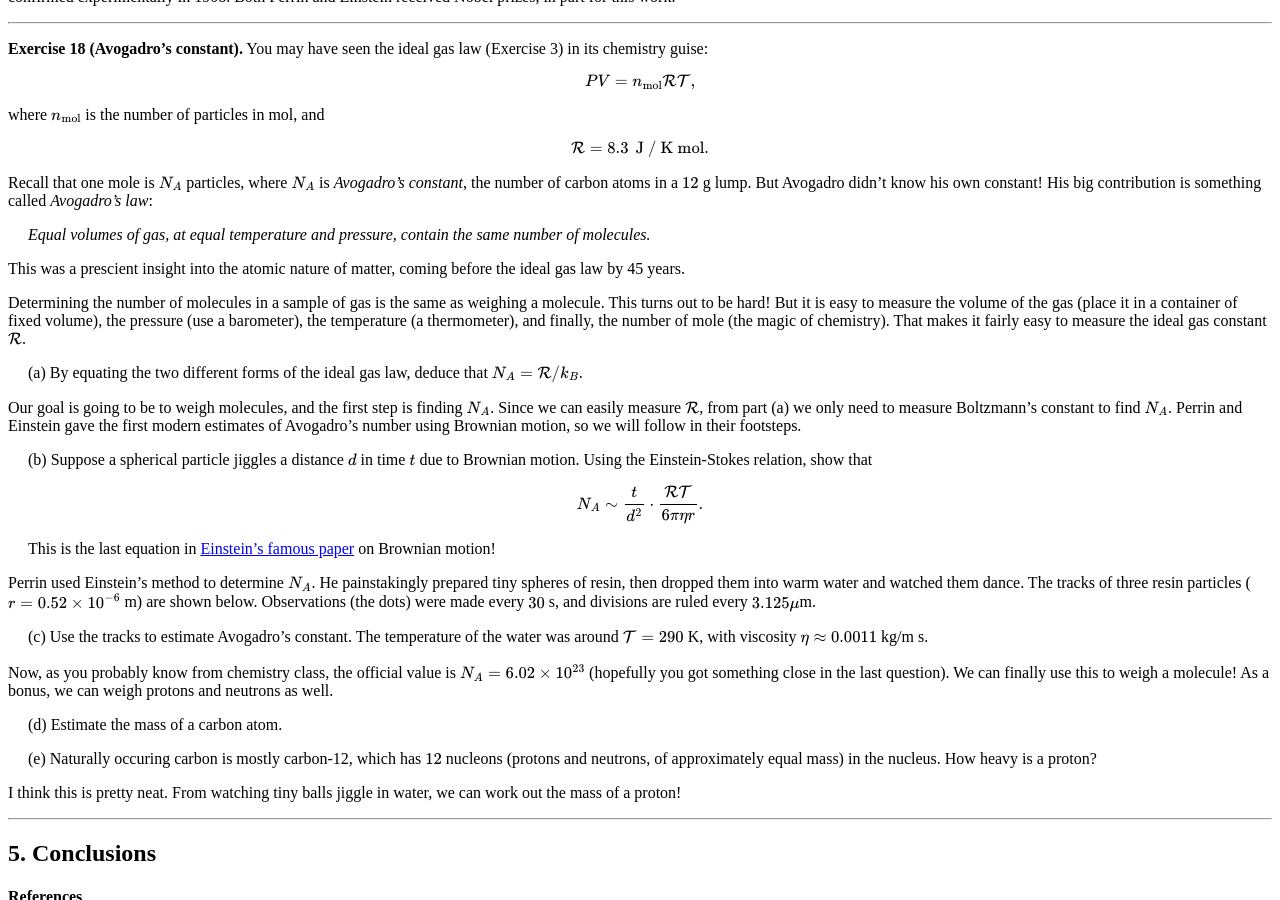
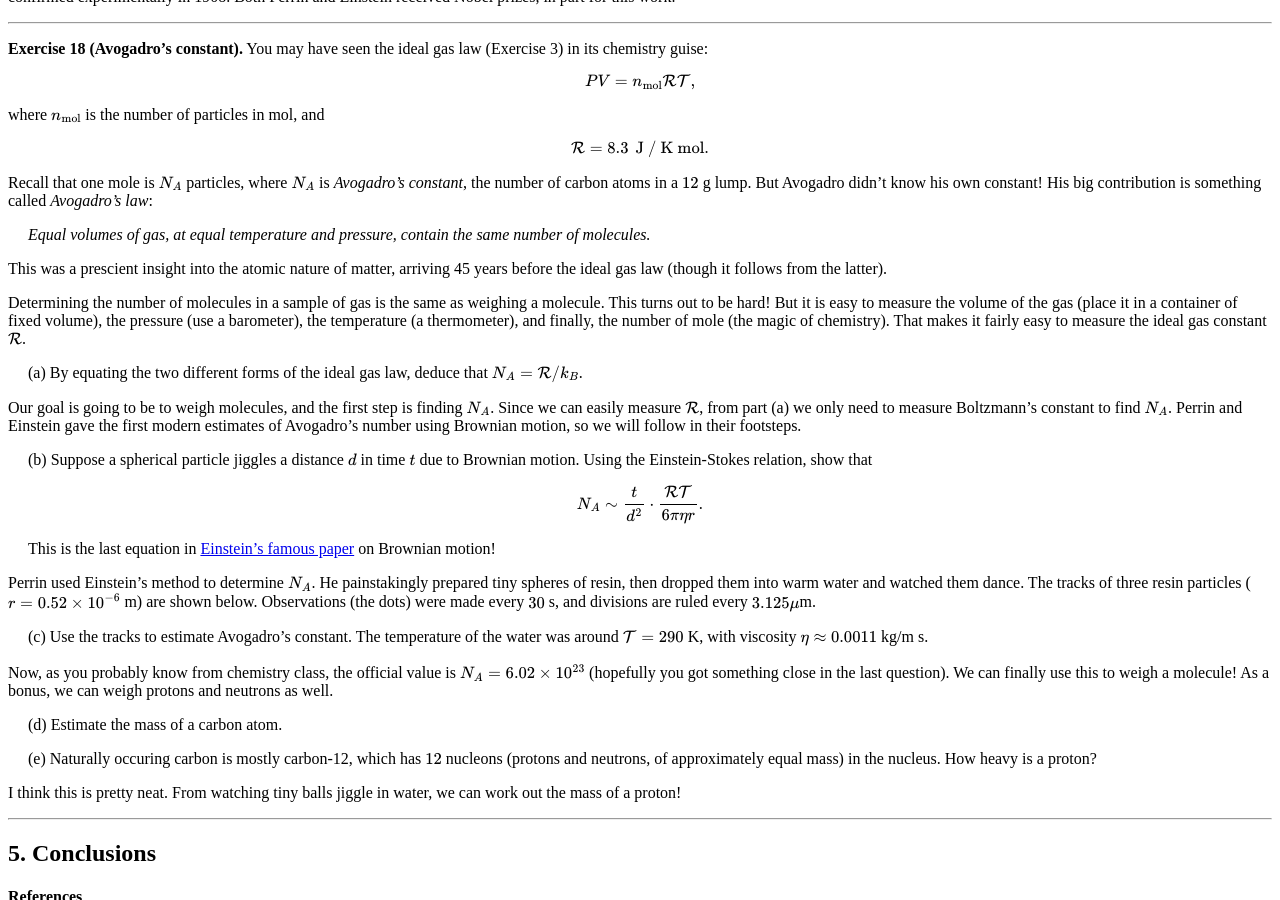
Before and after one commit to hapax/hapax.github.io, a Jekyll site: the page built from assets/simple-physics.md, in a window 1280 px wide and 900 px high, scrolled down 13834 px. Built offline with Jekyll 4.4.1, drawn with Linux system fonts in a browser that asks for light colours; our own code applies the rules of GitHub Pages for plain Markdown files; formulas are drawn with MathJax 3; a script that is not in the unit is left out.

Commit message:
Update simple-physics.md

```diff
--- a/assets/simple-physics.md
+++ b/assets/simple-physics.md
@@ -1560,8 +1560,8 @@ His big contribution is something called *Avogadro's law*:
 same number of molecules.*
 </span>
 
-This was a prescient insight into the atomic nature of matter, coming
-before the ideal gas law by 45 years.
+This was a prescient insight into the atomic nature of matter, arriving
+45 years before the ideal gas law (though it follows from the latter).
 
 Determining the number of molecules in a sample of gas is the same as
 weighing a molecule.
```
